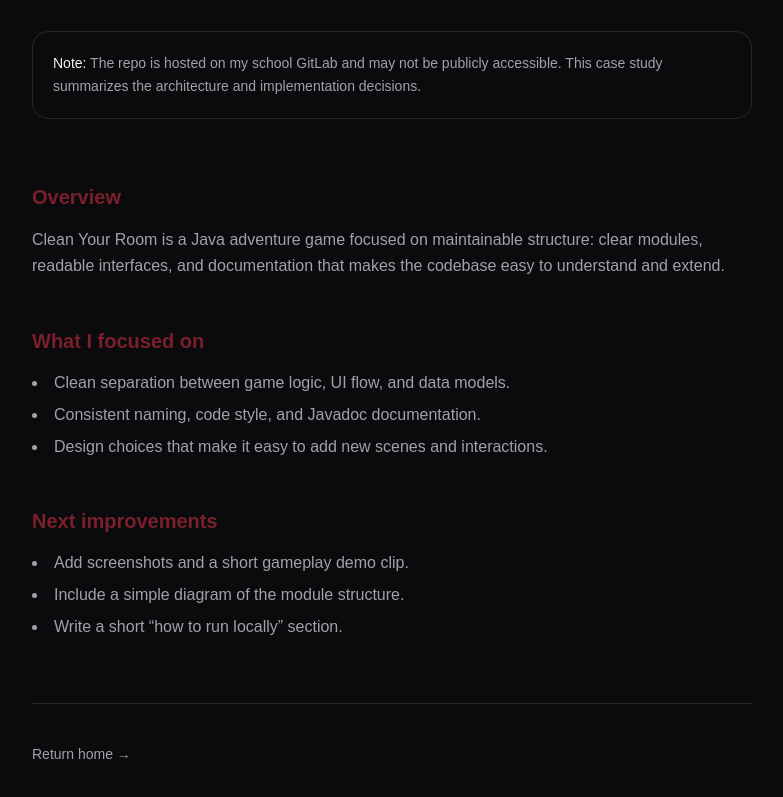
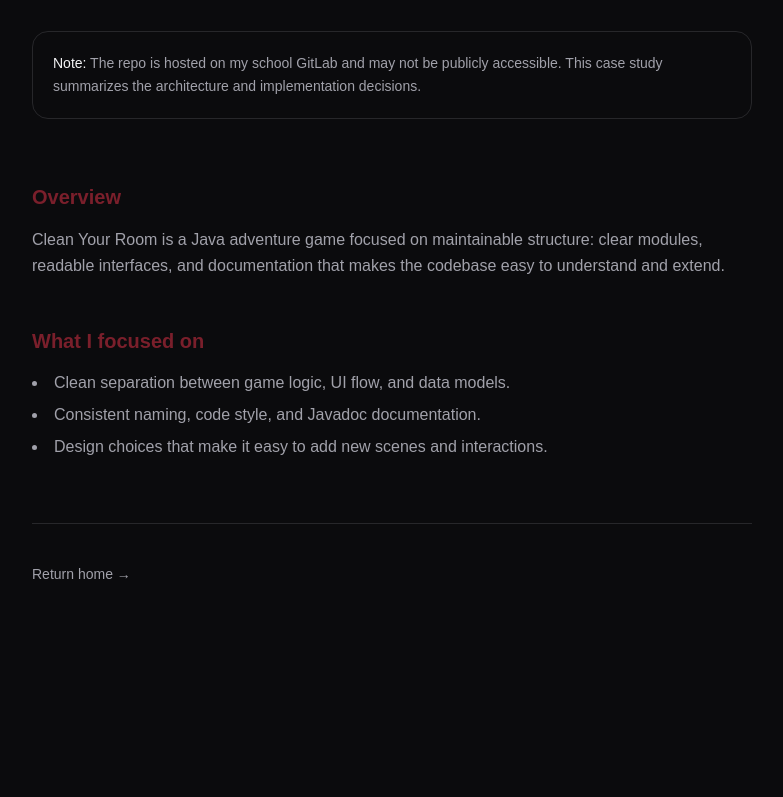
Before and after one commit to parneetbaidwan/personal-site, a Next.js app: page /work/clean-your-room in a window 1280 px wide. Shown: the part 323-1120 px from the top of the page, without its empty margins (248-1031 px from the left). After the commit the page ends 987 px from the top, so only its background shows below. Built offline with nearby package versions, Linux system fonts and the light colour scheme.

Commit message:
edit cleanyourroom case study page

```diff
--- a/app/work/clean-your-room/page.tsx
+++ b/app/work/clean-your-room/page.tsx
@@ -57,14 +57,7 @@ export default function CleanYourRoomCaseStudy() {
             </ul>
           </section>
 
-          <section className="mt-12">
-            <h2 className="text-xl font-semibold text-[var(--accent)]">Next improvements</h2>
-            <ul className="mt-4 list-disc list-inside space-y-2 text-[var(--muted)]">
-              <li>Add screenshots and a short gameplay demo clip.</li>
-              <li>Include a simple diagram of the module structure.</li>
-              <li>Write a short “how to run locally” section.</li>
-            </ul>
-          </section>
+
 
           <footer className="mt-16 pt-10 border-t border-[var(--border)] text-sm text-[var(--muted)]">
             <a href="/" className="hover:text-[var(--accent)] transition">
```
